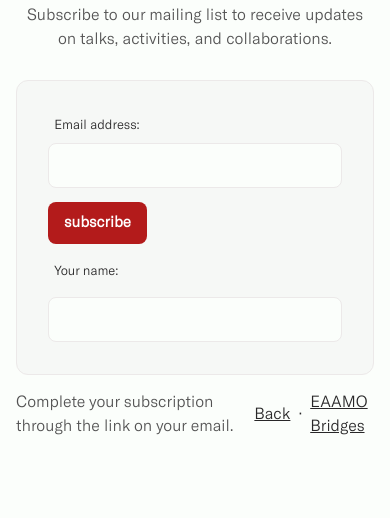
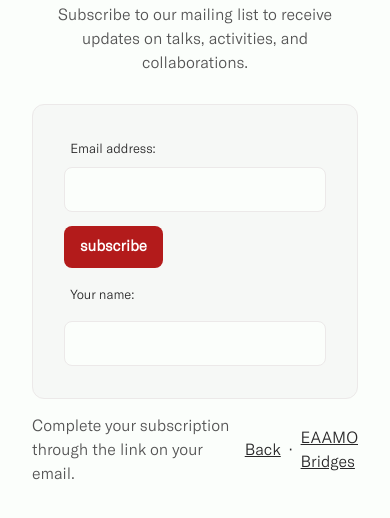
Before and after one commit to urban-data-science-EAAMO/urban-data-science-eaamo.github.io, an Astro site: page /join in a window 390 px wide. Shown: the part 76-594 px from the top of the page. Built offline with nearby package versions, Linux system fonts and the light colour scheme; Astro itself is replaced by a stand-in of ours.

Commit message:
padding for mobile view of join us page

```diff
--- a/src/pages/join/index.astro
+++ b/src/pages/join/index.astro
@@ -38,7 +38,7 @@ const signupHtml = `
 ---
 
 <Layout title="Join Us | Urban Data Science & Equitable Cities" pageType="other">
-  <main id="main-content" class="pt-24">
+  <main id="main-content" class="px-4 sm:px-6">
     <section class="join-container">
       <div class="join-header">
         <h1 class="join-title">Urban Data Science & Equitable Cities</h1>
```
